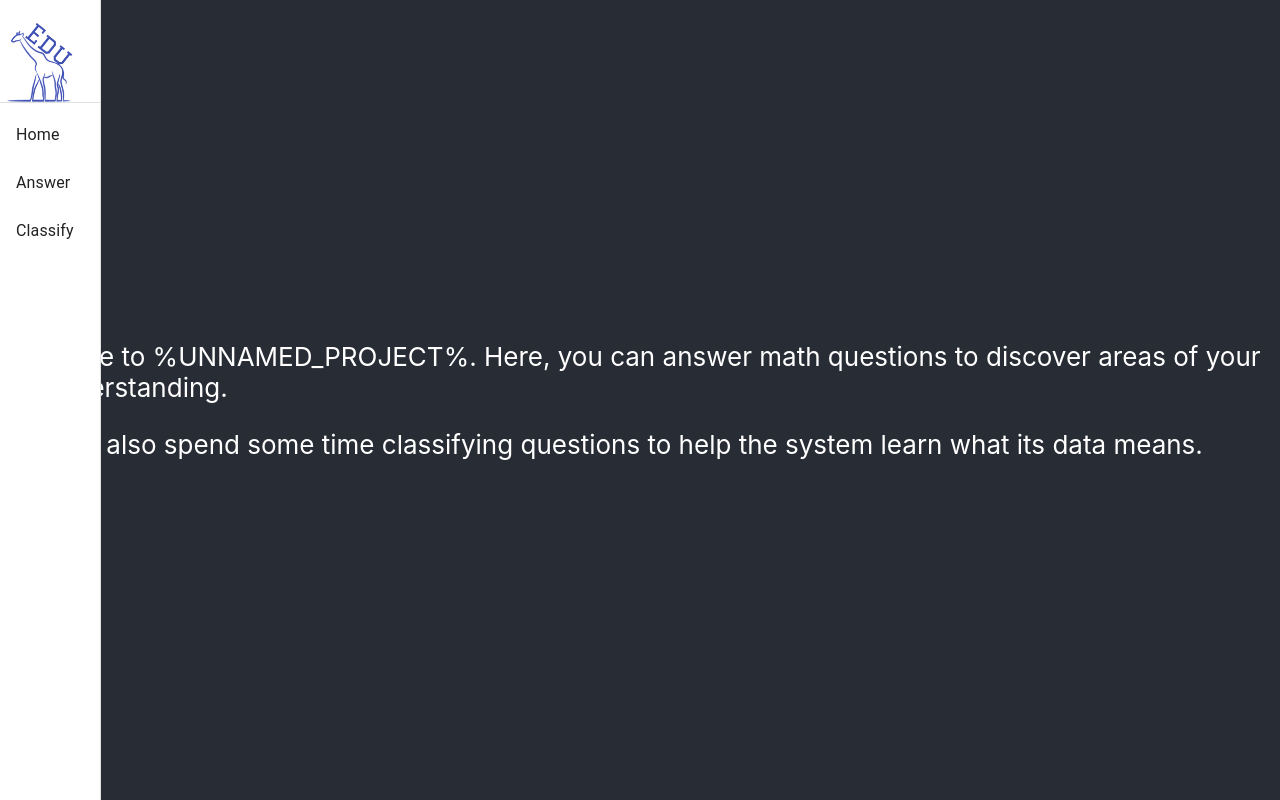
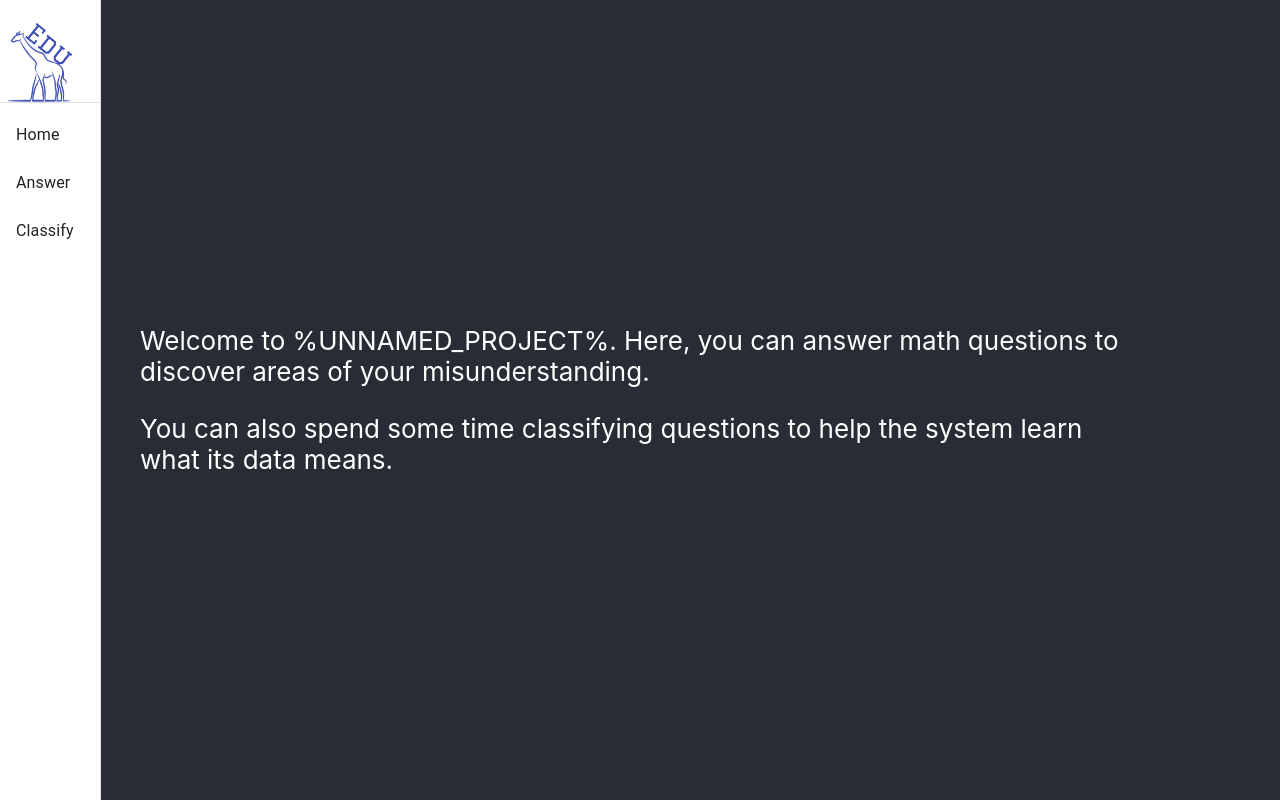
Before and after one commit to bbchristians/EduLadderFrontEnd, a React (Create React App) app: page / in a window 1280 px wide. Built offline with nearby package versions, Linux system fonts and the light colour scheme.

Commit message:
Fixed some formatting

```diff
--- a/src/App.js
+++ b/src/App.js
@@ -42,9 +42,11 @@ class App extends React.Component {
             </ListItem>
           </List>
         </Drawer>
+        <div>
         {
           this.renderContent()
         }
+        </div>
       </div>
     );
   }
--- a/src/components/HomeView.js
+++ b/src/components/HomeView.js
@@ -1,11 +1,17 @@
 import React from 'react';
+
+
+const divStyle = {
+  marginLeft: '140px',
+  marginRight: '140px',
+}
 
 class HomeView extends React.Component {
 
   render() {
 
     return (
-      <div className="RankView">
+      <div className="HomeView" style={divStyle}>
         <p> Welcome to %UNNAMED_PROJECT%. Here, you can answer math questions to discover areas of your misunderstanding.</p>
         <p> You can also spend some time classifying questions to help the system learn what its data means. </p>
 
--- a/src/components/QuestionAnswerView.js
+++ b/src/components/QuestionAnswerView.js
@@ -6,6 +6,12 @@ import QuestionCard from './QuestionCard';
 import GradeLevelQuestionCard from './GradeLevelQuestionCard'
 import SubmitAnswerRequest from '../requests/SubmitAnswer'
 import GetQuestionRequest from '../requests/GetQuestion'
+
+
+const divStyle = {
+  marginLeft: '140px',
+  marginRight: '140px',
+}
 
 class QuestionAnswerView extends React.Component {
 
@@ -27,7 +33,7 @@ class QuestionAnswerView extends React.Component {
   render() {
 
     return (
-      <div className="RankView">
+      <div className="RankView" style={divStyle}>
           {
             this.state.gradeLevel === undefined ?
               <Grid container spacing={2}
```
